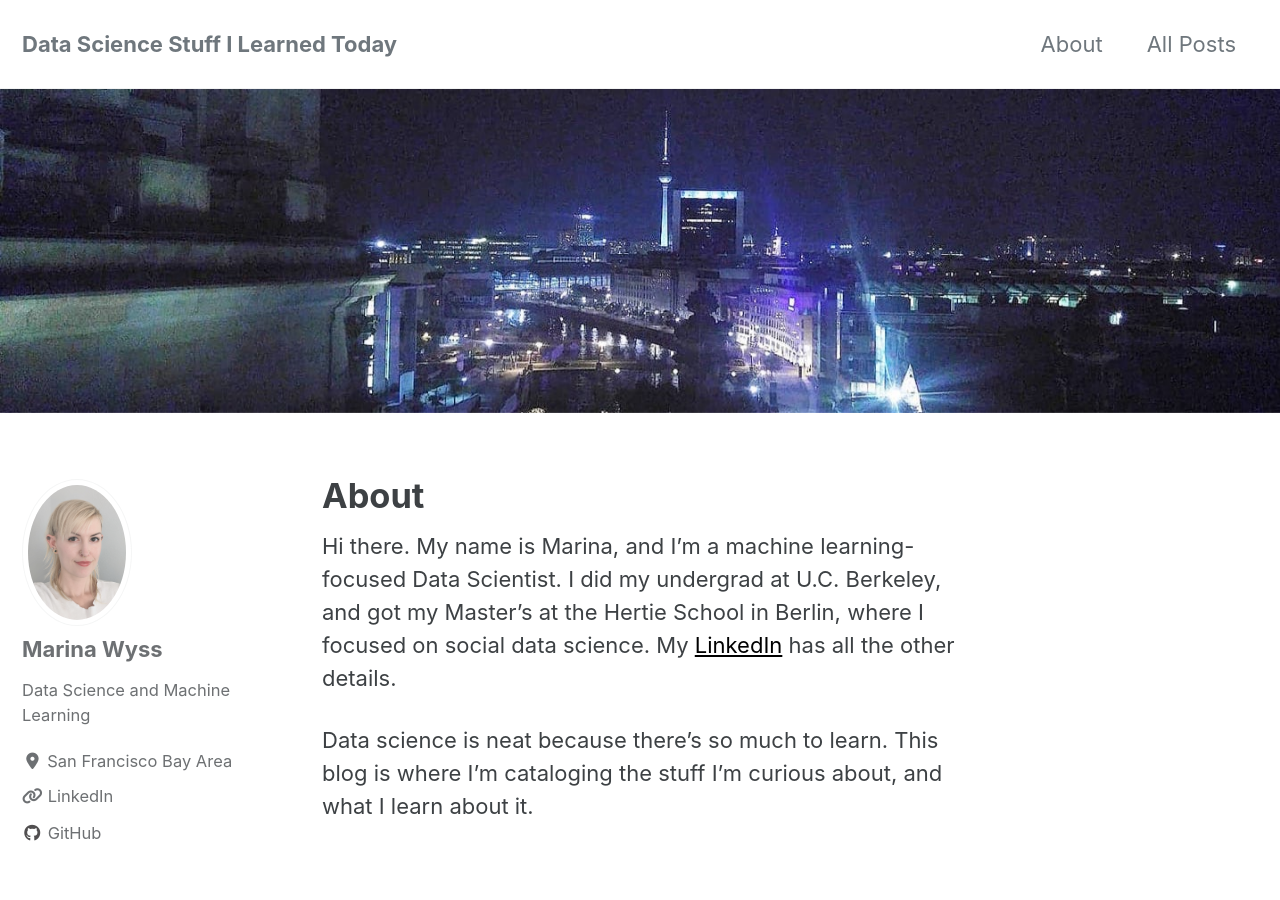
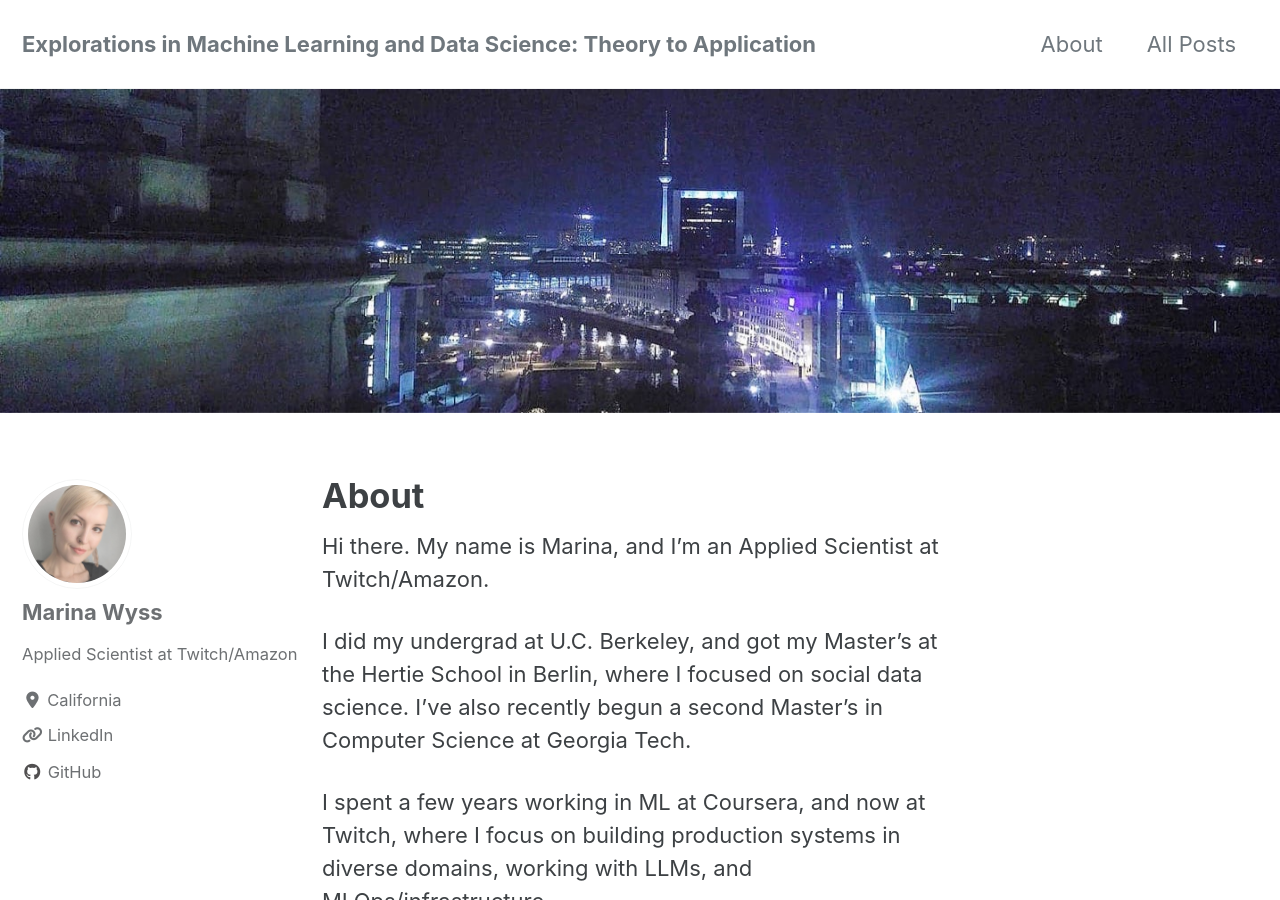
Before and after one commit to MarinaWyss/MarinaWyss.github.io, a Jekyll site: the page built from _pages/about.md, in a window 1280 px wide and 900 px high. Built offline with Jekyll 4.4.1, drawn with Linux system fonts in a browser that asks for light colours; cached includes are drawn as plain includes; nearby versions of some CDN libraries; some of the changed text lies outside the part shown.

```diff
--- a/_config.yml
+++ b/_config.yml
@@ -16,11 +16,11 @@ minimal_mistakes_skin    : "default" # "air", "aqua", "contrast", "dark", "dirt"
 
 # Site Settings
 locale                   : "en-US"
-title                    : "Data Science Stuff I Learned Today"
+title                    : "Explorations in Machine Learning and Data Science: Theory to Application"
 title_separator          : "-"
 subtitle                 : # site tagline that appears below site title in masthead
 name                     : "Marina Wyss"
-description              : "Data Science Stuff I Learned Today"
+description              : "Explorations in Machine Learning and Data Science: Theory to Application"
 url                      : # the base hostname & protocol for your site e.g. "https://mmistakes.github.io"
 baseurl                  : # the subpath of your site, e.g. "/blog"
 repository               : # GitHub username/repo-name e.g. "mmistakes/minimal-mistakes"
@@ -94,9 +94,9 @@ analytics:
 # Site Author
 author:
   name             : "Marina Wyss"
-  avatar           : "/images/me.jpg"
-  bio              : "Data Science and Machine Learning"
-  location         : "San Francisco Bay Area"
+  avatar           : "/images/headshot.jpg"
+  bio              : "Applied Scientist at Twitch/Amazon"
+  location         : "California"
   email            :
   links:
     - label: "LinkedIn"
--- a/_pages/about.md
+++ b/_pages/about.md
@@ -5,6 +5,13 @@ header:
   image: "/images/berlin.jpg"
 ---
 
-Hi there. My name is Marina, and I’m a machine learning-focused Data Scientist. I did my undergrad at U.C. Berkeley, and got my Master’s at the Hertie School in Berlin, where I focused on social data science. My [LinkedIn](https://www.linkedin.com/in/marina-wyss/) has all the other details.
+Hi there. My name is Marina, and I’m an Applied Scientist at Twitch/Amazon.
 
-Data science is neat because there's so much to learn. This blog is where I’m cataloging the stuff I’m curious about, and what I learn about it.
+I did my undergrad at U.C. Berkeley, and got my Master’s at the Hertie School in Berlin, where I focused on social data science.
+I've also recently begun a second Master's in Computer Science at Georgia Tech.
+
+I spent a few years working in ML at Coursera, and now at Twitch, where I focus on building production systems in diverse domains, working with LLMs, and MLOps/infrastructure.
+
+My [LinkedIn](https://www.linkedin.com/in/marina-wyss/) has all the other details.
+
+This field is neat because there's so much to learn. This blog is where I’m cataloging the stuff I’m curious about, and what I learn about it.
```
Also changed, not shown: _posts/2020-05-31-algorithms.md (deleted, +0 -64 lines), _posts/2020-06-13-data_structures.md (deleted, +0 -107 lines), _posts/2022-02-27-how-computers-work.md (deleted, +0 -102 lines), images/headshot.jpg (added), images/me.jpg (deleted), images/selfie.jpg (deleted).
